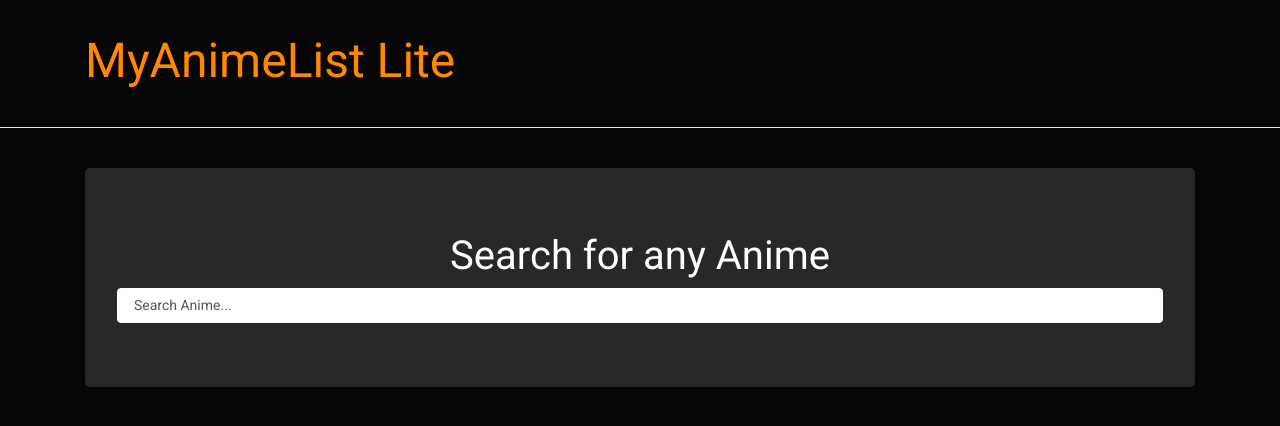
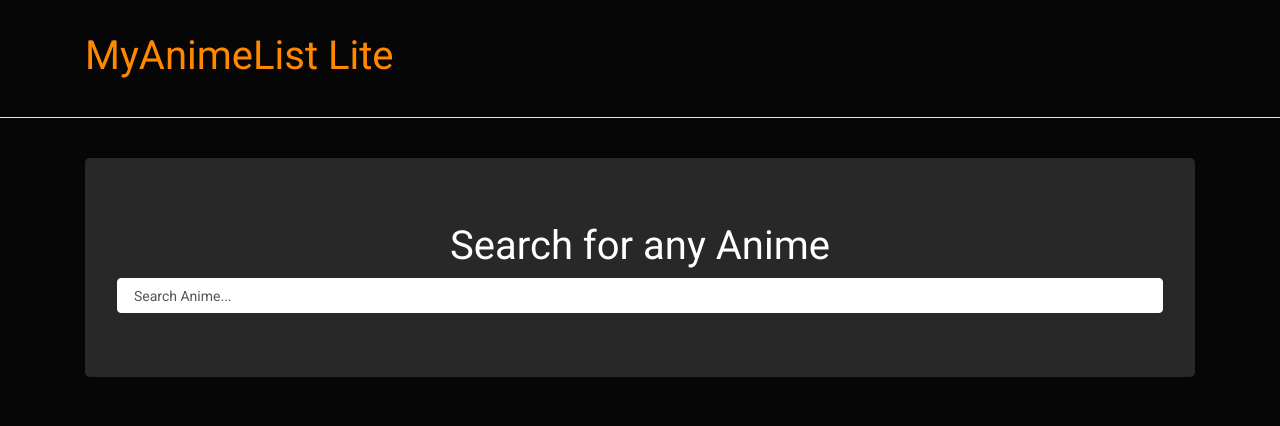
Before and after one commit to Adi-194/MAL-Lite, a plain HTML site: page index.html in a window 1280 px wide. Drawn offline with nearby package versions, Linux system fonts and the light colour scheme.

Commit message:
changed header size again

```diff
--- a/index.html
+++ b/index.html
@@ -11,7 +11,7 @@
     <nav class="navbar navbar-default">
         <div class="container">
             <div class="navbar-header">
-                <a class="navbar-brand pt-4" href="index.html"><h2 class="text-warning">MyAnimeList Lite</h2></a>
+                <a class="navbar-brand pt-4" href="index.html"><h3 class="text-warning">MyAnimeList Lite</h3></a>
             </div>
         </div>
     </nav>
```
